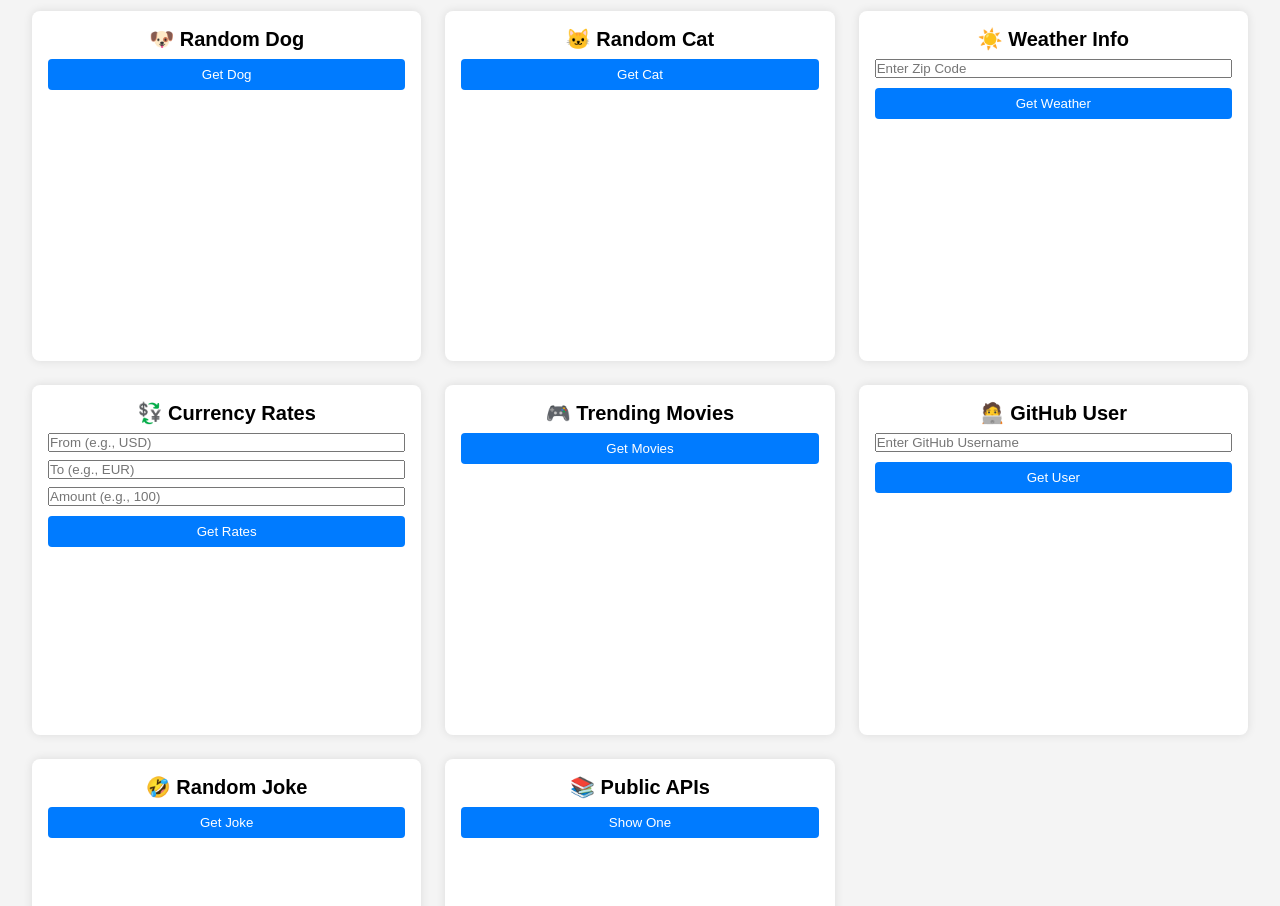
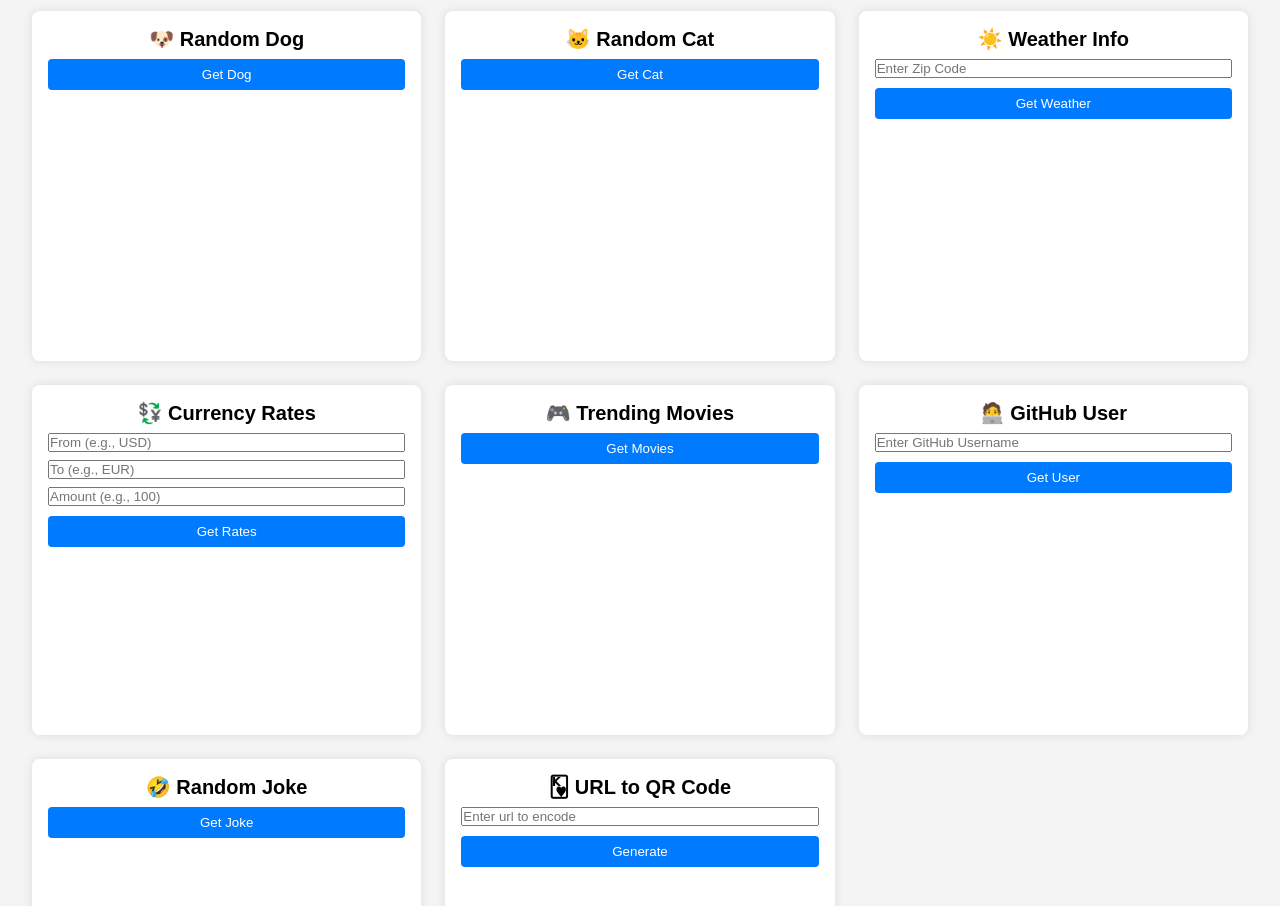
Before and after one commit to DhanushkaChandimal/JavaScript-API-Dashboard, a plain HTML site: page index.html in a window 1280 px wide. Shown: the part 90-996 px from the top of the page. Drawn offline with Linux system fonts and the light colour scheme; no server answers.

Commit message:
Implemented QR code generator

```diff
--- a/index.html
+++ b/index.html
@@ -62,10 +62,13 @@
             <div class="output" id="joke-output"></div>
         </section>
 
-        <section class="grid-item" id="public-api">
-            <h2>📚 Public APIs</h2>
-            <button onclick="getPublicApiInfo()">Show One</button>
-            <div class="output" id="publicapi-output"></div>
+        <section class="grid-item" id="qrcode-api">
+            <h2>🂾 URL to QR Code</h2>
+            <form>
+                <input type="text" name="qr-input" id="qr-input" placeholder="Enter url to encode" />
+            </form>
+            <button onclick="getQRCode()">Generate</button>
+            <div class="output" id="qr-output"></div>
         </section>
     </div>
 
--- a/scripts/main.js
+++ b/scripts/main.js
@@ -5,10 +5,12 @@ const jokeContainer = document.getElementById('joke-output');
 const exchangeRatesContainer = document.getElementById('currency-output');
 const weatherContainer = document.getElementById('weather-output');
 const moviesContainer = document.getElementById('movies-output');
+const qrCodeContainer = document.getElementById('qr-output');
 const currencyForm = document.getElementById('currency-form');
 const fromValueElement = document.getElementById('currency-input-from');
 const toValueElement = document.getElementById('currency-input-to');
 const githubNameInput = document.getElementById('github-name-input');
+const qrInput = document.getElementById('qr-input');
 const zipcodeInput = document.getElementById('zipcode-input');
 
 let exchangeRateList;
@@ -229,4 +231,36 @@ async function getJoke() {
     }
 }
 
+async function getQRCode() {
+    if (!qrInput.value) {
+        const errorMsg = document.createElement('p');
+        errorMsg.textContent = "Please enter text to generate QR code.";
+        qrCodeContainer.innerHTML = '';
+        qrCodeContainer.appendChild(errorMsg);
+        return;
+    }
+
+    // Check if input is a valid URL
+    let isValidUrl = false;
+    try {
+        new URL(qrInput.value);
+        isValidUrl = true;
+    } catch (e) {
+        isValidUrl = false;
+    }
+
+    qrCodeContainer.innerHTML = '';
+    if (!isValidUrl) {
+        const errorMsg = document.createElement('p');
+        errorMsg.textContent = "Please enter a valid URL (e.g., https://example.com).";
+        qrCodeContainer.appendChild(errorMsg);
+        return;
+    }
+
+    const img = document.createElement('img');
+    img.src = "https://qrtag.net/api/qr_4.png?url=" + encodeURIComponent(qrInput.value);
+    img.alt = "QR tag";
+    qrCodeContainer.appendChild(img);
+}
+
 document.addEventListener('DOMContentLoaded', fetchExchangeRates);
```
